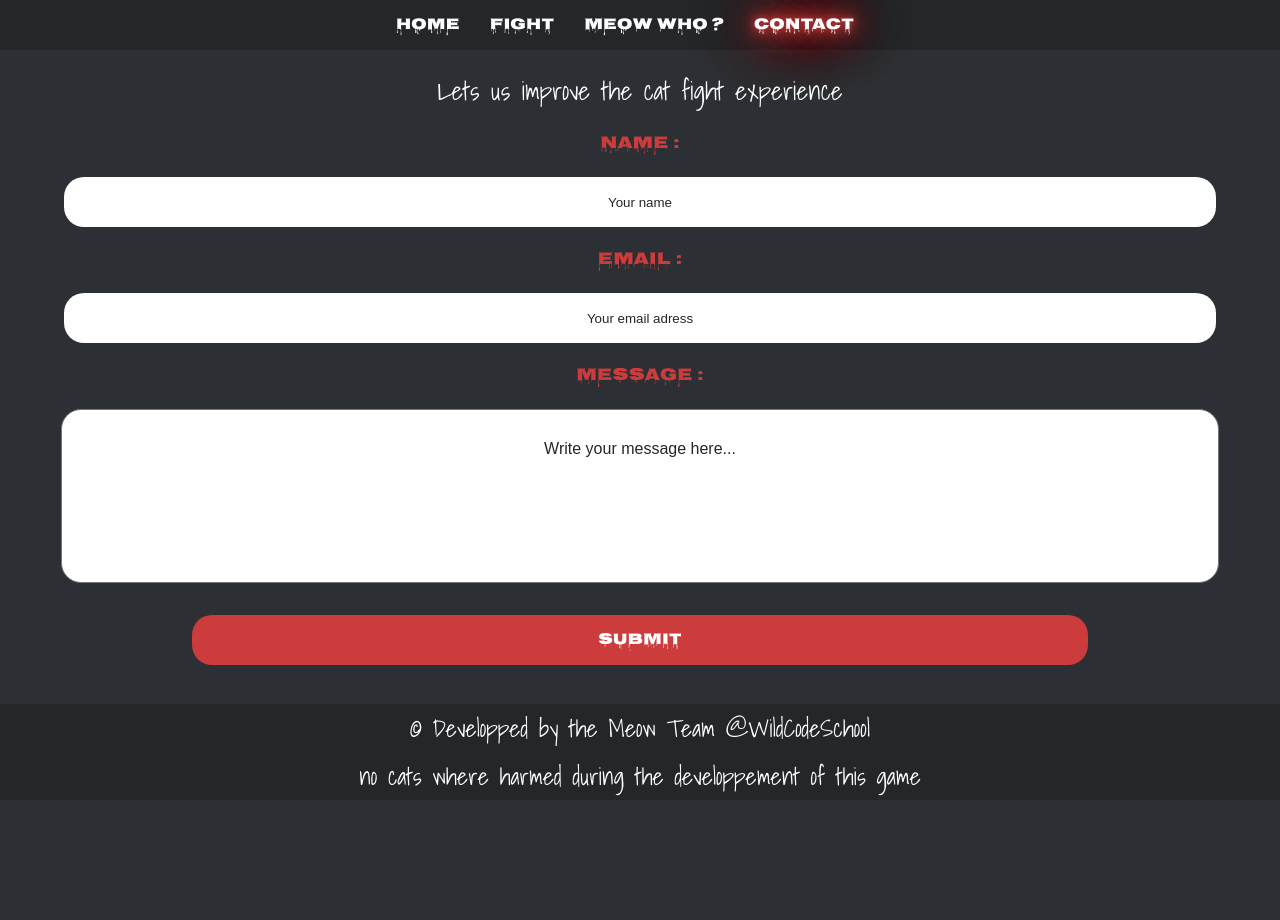
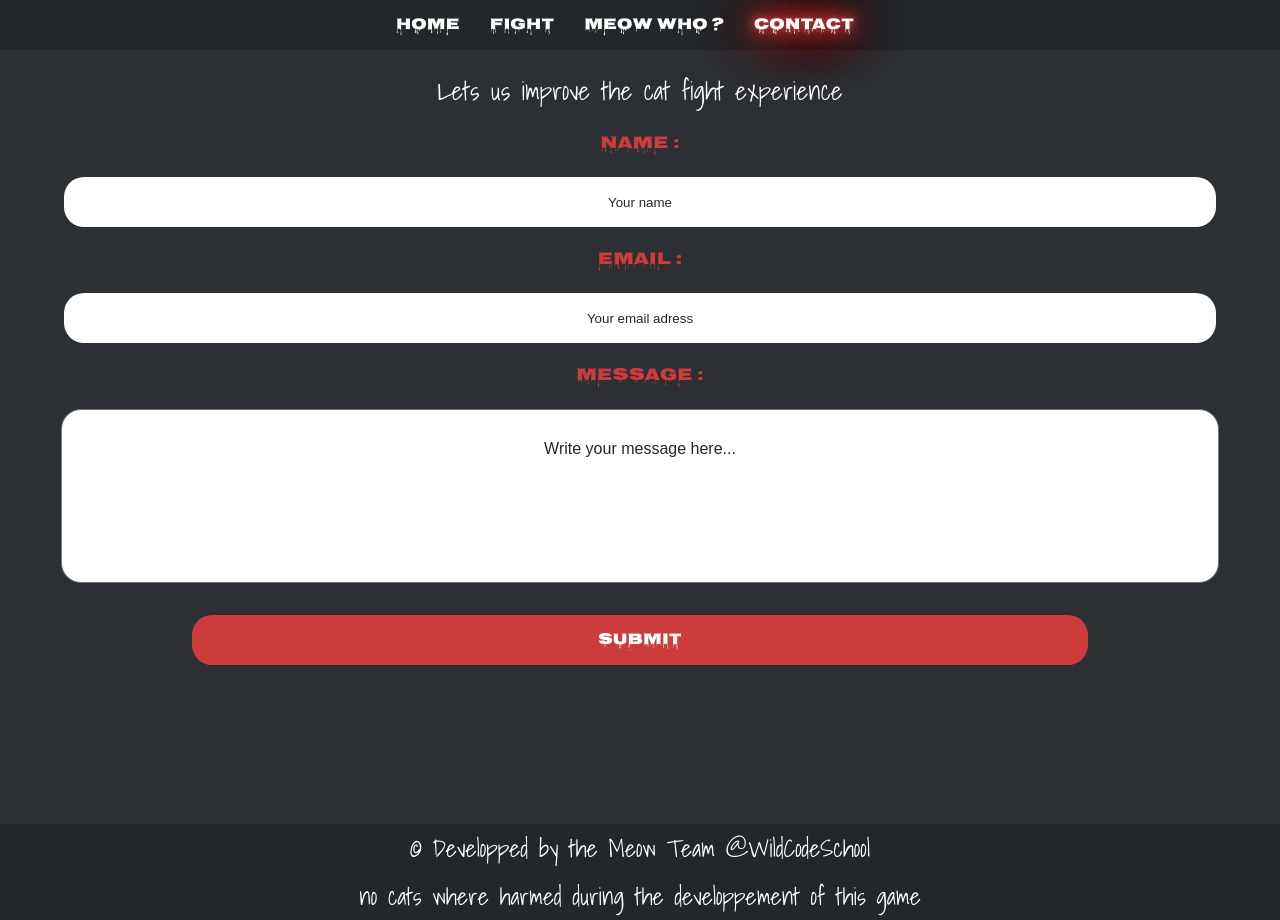
Before and after one commit to WildCodeSchool/2022-03-js-laloupe-miew-miew-team-p2, a React (Vite) app: page /content/contact in a window 1280 px wide. Before the commit the page ends 800 px from the top, so only its background shows below. Built offline with nearby package versions, Linux system fonts and the light colour scheme.

Commit message:
Fixing for the footer.scss

```diff
--- a/src/pages/sass/footer.scss
+++ b/src/pages/sass/footer.scss
@@ -16,8 +16,8 @@ $color-shadow: rgba(0, 0, 0, 0.25);
 }
 @media screen and (min-width: 500px) {
   .footer--background {
-    position: fixed;
-    bottom: 0%;
+    position: absolute;
+    bottom: -15%;
     background-color: $color-black;
     color: white;
     display: flex;
```
